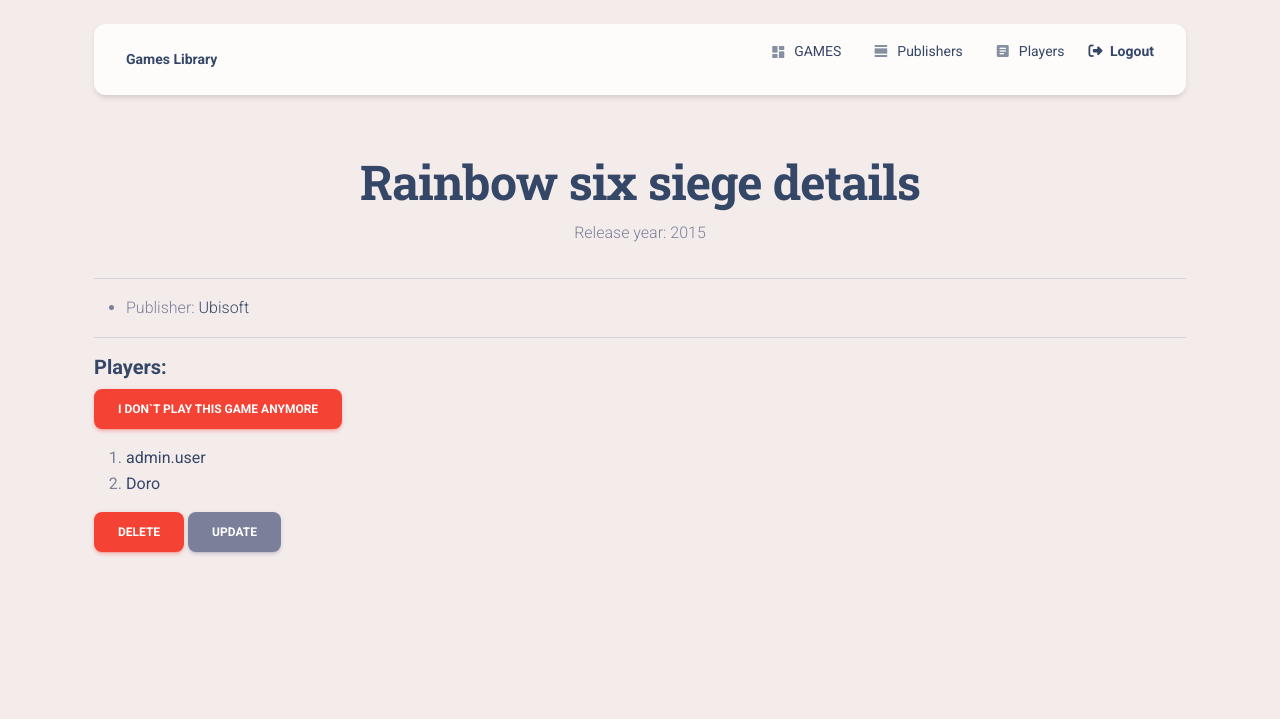
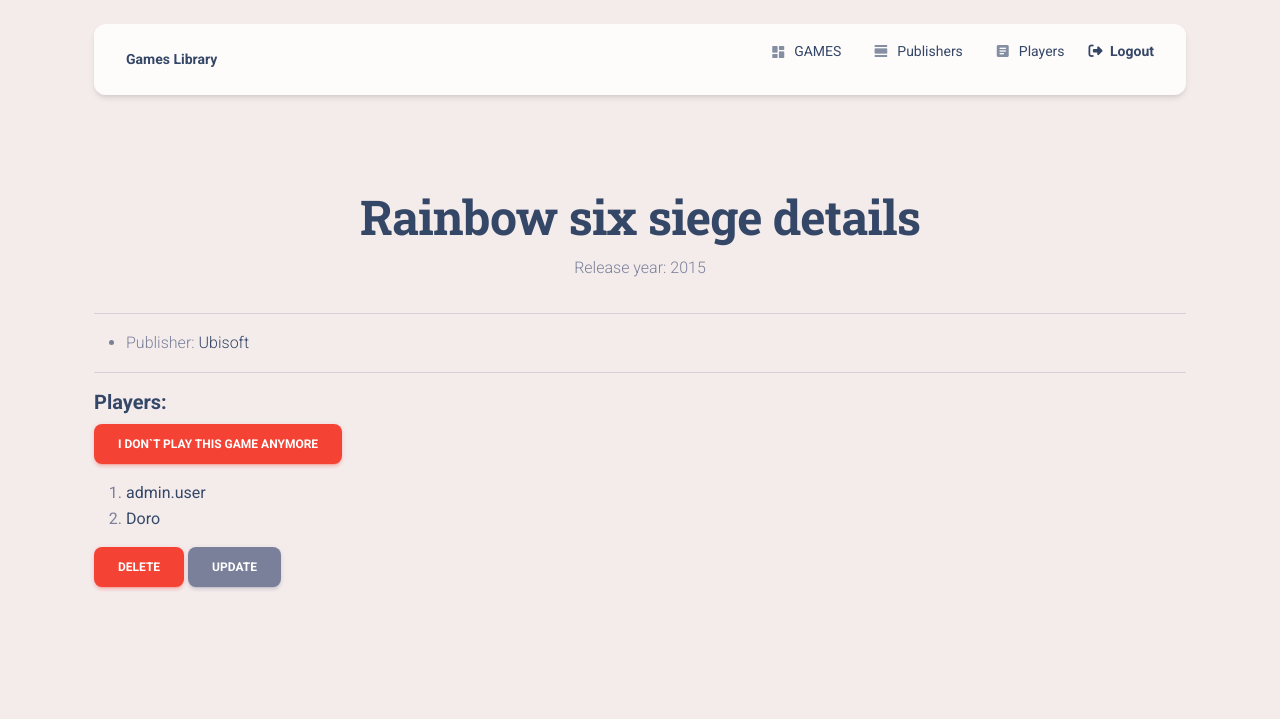
Before and after one commit to D0mln0/Games-Library, a Django app: page /games/1/ in a window 1280 px wide. Shown: the top 719 px of the page. Run offline with Django 5.2, Linux system fonts and the light colour scheme; a user stored in the database is signed in; data comes from the database, SQL or seed files in the repository; both versions use the stored data as it was after the commit; some libraries are stand-ins or nearby versions.

Commit message:
Fixed a bug, the content block climbed under the navigation bar

```diff
--- a/templates/games/game_detail.html
+++ b/templates/games/game_detail.html
@@ -8,7 +8,7 @@
 
 <div style="background-color: #f4ebeb">
   <div class="page-header min-vh-90">
-    <div class="container">
+    <div class="container" style="margin-top: 70px">
       <div class="row justify-content-center">
         <div class="col-lg-8 text-center mx-auto my-auto">
           <h1 class="text-dark">{{ game.name }} details</h1>
--- a/templates/games/player_detail.html
+++ b/templates/games/player_detail.html
@@ -8,7 +8,7 @@
 
 <div style="background-color: #f4ebeb">
   <div class="page-header min-vh-90">
-    <div class="container">
+    <div class="container" style="margin-top: 70px">
       <div class="row justify-content-center">
         <div class="col-lg-8 text-center mx-auto my-auto">
           <h1 class="text-dark">{{ player.username }} details</h1>
--- a/templates/games/publisher_detail.html
+++ b/templates/games/publisher_detail.html
@@ -8,7 +8,7 @@
 
 <div style="background-color: #f4ebeb">
   <div class="page-header min-vh-90">
-    <div class="container">
+    <div class="container" style="margin-top: 70px">
       <div class="row justify-content-center">
         <div class="col-lg-8 text-center mx-auto my-auto">
           <h1 class="text-dark">{{ publisher.name }} details</h1>
```
Also changed, not shown: README.md, db.sqlite3, img_1.png (deleted), img_10.png (deleted), img_13.png (deleted), img_2.png (deleted), photo/img.png (renamed from img.png), photo/img_11.png (renamed from img_11.png), photo/img_12.png (renamed from img_12.png), photo/img_14.png (renamed from img_14.png), photo/img_4.png (renamed from img_4.png), photo/img_5.png (renamed from img_5.png), photo/img_6.png (renamed from img_6.png), photo/img_8.png (renamed from img_8.png), 1 more files, 8 other files.
